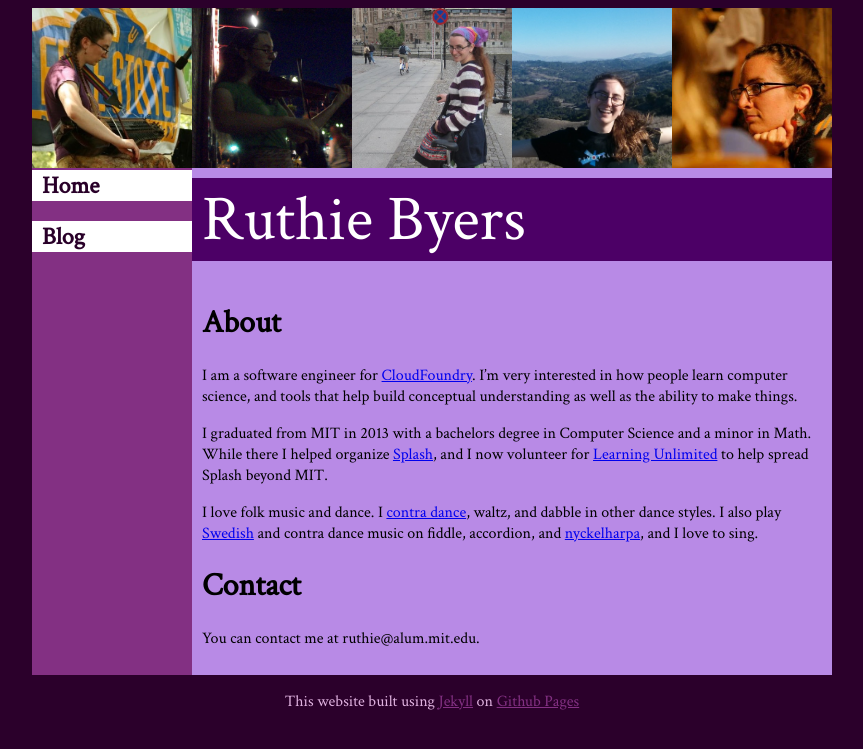
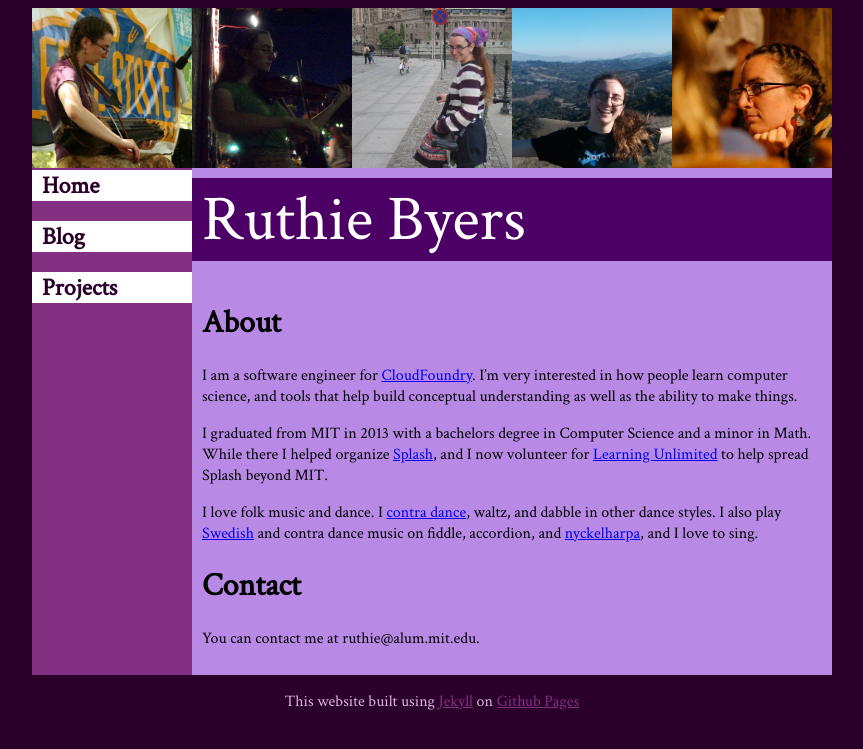
Before and after one commit to ruthie/ruthie.github.io, a Jekyll site: the page built from index.md, in a window 1280 px wide. Shown: the top 749 px of the page, without its empty margins (208-1071 px from the left). Built offline with Jekyll 4.4.1, drawn with Linux system fonts in a browser that asks for light colours.

Commit message:
Add a projects link on the sidebar

```diff
--- a/_includes/sidebar.html
+++ b/_includes/sidebar.html
@@ -12,5 +12,9 @@
     </div>
   </a>
 
-
+  <a href="/projects.html" class="link-text">
+    <div class="sidebar-link">
+	<h2>Projects</h2>
+    </div>
+  </a>
 </div>
```
